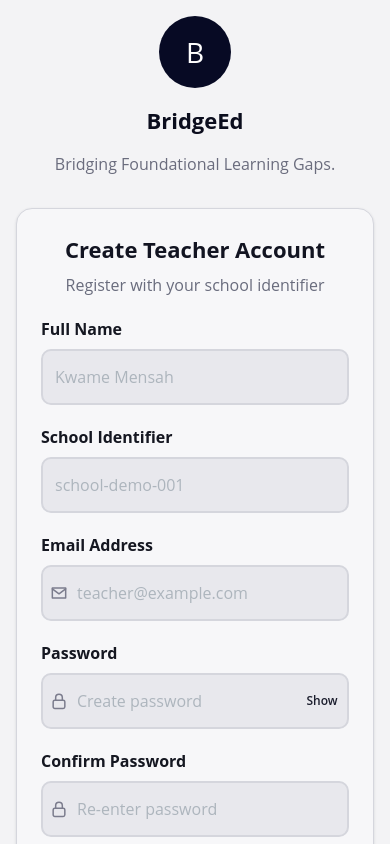
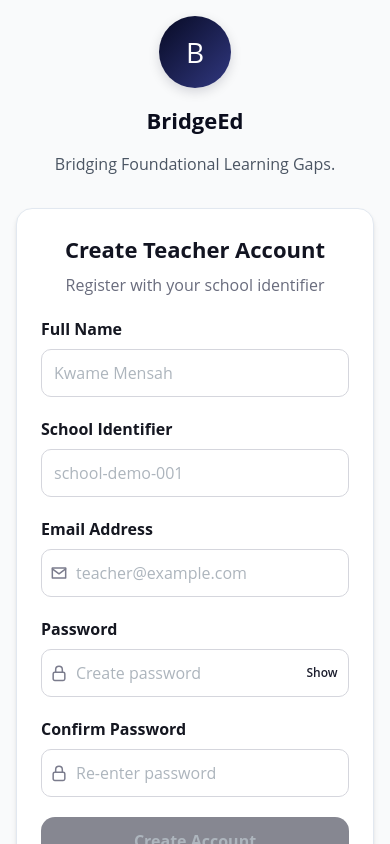
Before and after one commit to YakubuLute/BridgeEd, a React (Vite) app in the folder apps/web/: page /register in a window 390 px wide. Shown: the top 844 px of the page. Built offline with nearby package versions, Linux system fonts and the light colour scheme; no server answers.

Commit message:
feat(auth): update styles and layout for improved UI consistency and responsiveness

```diff
--- a/apps/web/src/features/auth/AuthLayout.tsx
+++ b/apps/web/src/features/auth/AuthLayout.tsx
@@ -14,7 +14,8 @@ export const AuthLayout = ({ children, footer, showTagline = true }: AuthLayoutP
       display: "flex",
       alignItems: "center",
       justifyContent: "center",
-      padding: "16px"
+      padding: "16px",
+      backgroundColor: "#F9FAFB"
     }}
   >
     <Box style={{ width: "100%", maxWidth: "390px" }}>
@@ -24,7 +25,8 @@ export const AuthLayout = ({ children, footer, showTagline = true }: AuthLayoutP
             h={72}
             style={{
               borderRadius: "50%",
-              backgroundColor: "#070A24"
+              background: "linear-gradient(135deg, #070A24 0%, #313880 100%)",
+              boxShadow: "0 4px 12px rgba(7, 10, 36, 0.15)"
             }}
             w={72}
           >
@@ -37,7 +39,7 @@ export const AuthLayout = ({ children, footer, showTagline = true }: AuthLayoutP
             BridgeEd
           </Text>
           {showTagline && (
-            <Text c="#6A6C7D" fw={500} fz={16} lh="24px" ta="center">
+            <Text c="#4B5563" fw={500} fz={16} lh="24px" ta="center">
               Bridging Foundational Learning Gaps.
             </Text>
           )}
--- a/apps/web/src/features/auth/auth.styles.ts
+++ b/apps/web/src/features/auth/auth.styles.ts
@@ -1,17 +1,17 @@
 export const authCardStyle = {
-  border: "1px solid #D5D6DD",
-  backgroundColor: "#F7F7F9",
-  boxShadow: "0px 1px 3px rgba(15, 23, 42, 0.12)"
+  border: "1px solid #E2E8F0",
+  backgroundColor: "#FFFFFF",
+  boxShadow: "0 4px 6px -1px rgba(0, 0, 0, 0.1), 0 2px 4px -1px rgba(0, 0, 0, 0.06)"
 } as const;
 
 export const authInputBaseStyle = {
-  height: "56px",
+  height: "48px",
   borderRadius: "10px",
-  border: "2px solid #D5D6DD",
-  backgroundColor: "#E8E8ED",
+  border: "1px solid #E2E8F0",
+  backgroundColor: "#FFFFFF",
   fontSize: "16px",
   lineHeight: "24px",
-  transition: "border-color 120ms ease"
+  transition: "border-color 120ms ease, box-shadow 120ms ease"
 } as const;
 
 export const authInputClassNames = {
@@ -32,25 +32,25 @@ export const getAuthInputStyles = () => ({
 export const getOtpDigitStyles = () => ({
   input: {
     width: "48px",
-    height: "56px",
+    height: "48px",
     textAlign: "center" as const,
     fontSize: "20px",
     lineHeight: "28px",
     borderRadius: "8px",
-    border: "2px solid #D5D6DD",
-    backgroundColor: "#E8E8ED",
+    border: "1px solid #E2E8F0",
+    backgroundColor: "#FFFFFF",
     color: "#151721",
-    transition: "border-color 120ms ease",
+    transition: "border-color 120ms ease, box-shadow 120ms ease",
     boxShadow: "none"
   }
 });
 
 export const getPhoneFieldContainerStyle = () => ({
-  minHeight: "64px",
+  minHeight: "48px",
   borderRadius: "8px",
-  border: "2px solid #D5D6DD",
-  backgroundColor: "#E8E8ED",
-  transition: "border-color 120ms ease"
+  border: "1px solid #E2E8F0",
+  backgroundColor: "#FFFFFF",
+  transition: "border-color 120ms ease, box-shadow 120ms ease"
 });
 
 export const getActionButtonStyles = () => ({
@@ -60,9 +60,8 @@ export const getActionButtonStyles = () => ({
     fontWeight: 700
   },
   root: {
-    minHeight: "60px"
-  },
-
+    minHeight: "48px"
+  }
 });
 
 export const getActionButtonClassName = (isReady: boolean): string =>
--- a/apps/web/src/features/auth/pages/EmailLoginPage.tsx
+++ b/apps/web/src/features/auth/pages/EmailLoginPage.tsx
@@ -146,7 +146,7 @@ export const EmailLoginPage = (): JSX.Element => {
             <Text c="#121421" fw={700} fz={22} lh="32px" ta="center">
               Email Login
             </Text>
-            <Text c="#696C7D" fw={500} fz={16} lh="24px" ta="center">
+            <Text c="#4B5563" fw={500} fz={16} lh="24px" ta="center">
               Enter your credentials to access your account
             </Text>
           </Stack>
@@ -180,7 +180,8 @@ export const EmailLoginPage = (): JSX.Element => {
               }}
               variant="light"
             >
-              Warning: {Math.max(0, maxAttemptsAllowed - failedAttempts)} attempt(s) remaining before lockout
+              Warning: {Math.max(0, maxAttemptsAllowed - failedAttempts)} attempt(s) remaining
+              before lockout
             </Alert>
           )}
 
@@ -303,11 +304,15 @@ export const EmailLoginPage = (): JSX.Element => {
             disabled={!isFormValid || emailLoginMutation.isPending}
             fullWidth
             onClick={handleLogin}
-            radius={14}
+            radius={10}
             size="md"
             styles={getActionButtonStyles()}
           >
-            {emailLoginMutation.isPending ? "Logging in..." : isLockedOut ? "Account Locked" : "Login"}
+            {emailLoginMutation.isPending
+              ? "Logging in..."
+              : isLockedOut
+                ? "Account Locked"
+                : "Login"}
           </Button>
 
           <Group justify="center">
```
